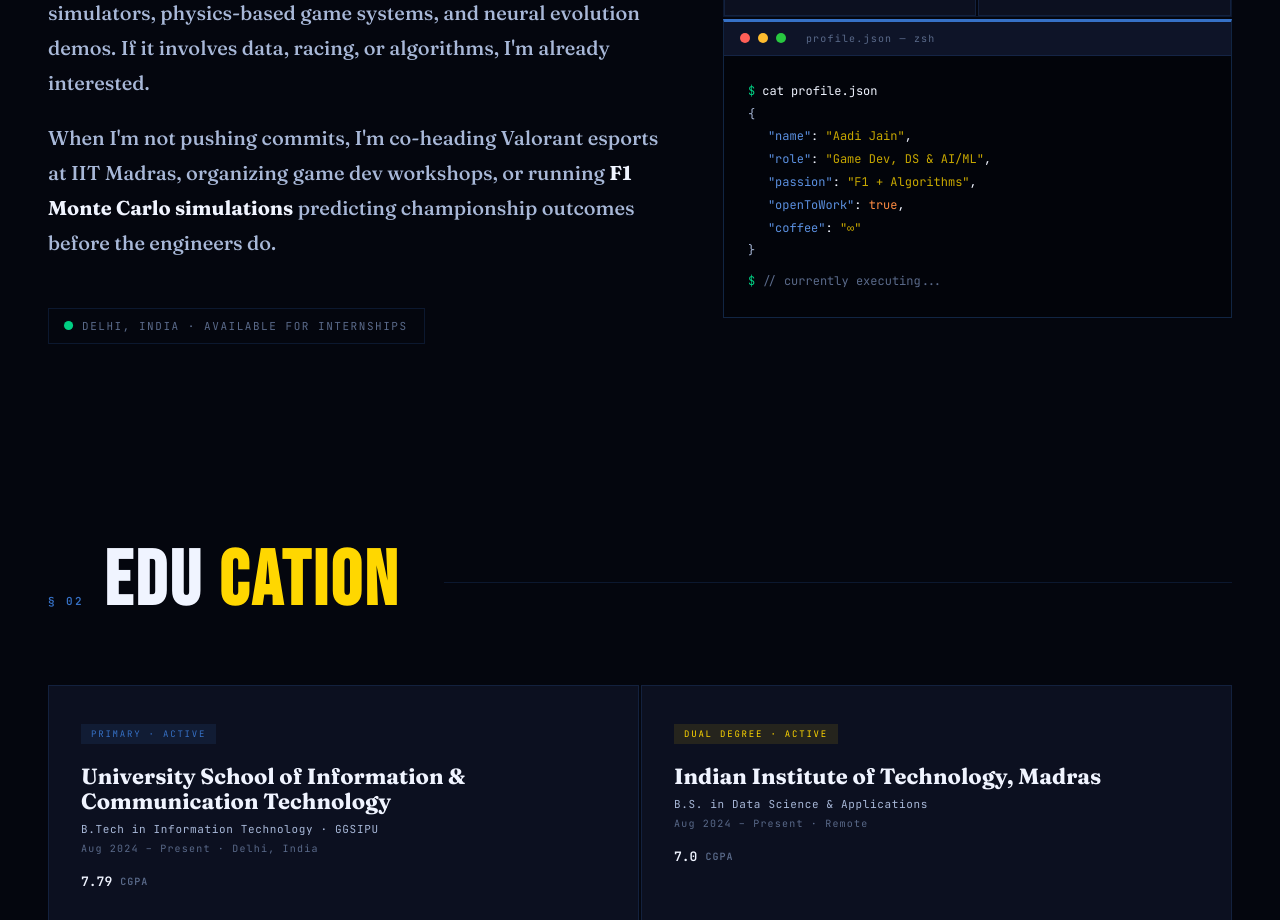
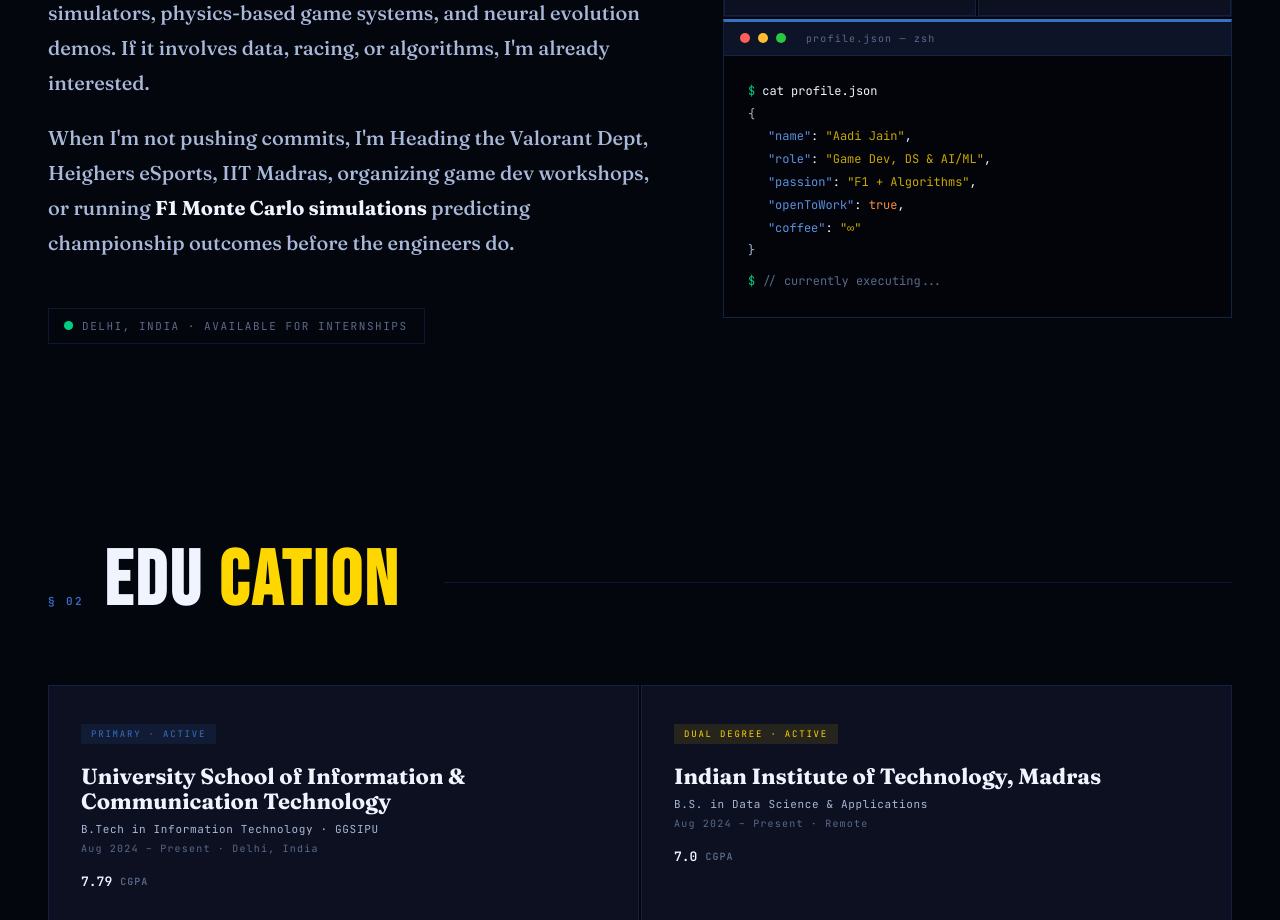
Before and after one commit to DarthRevan02/portfolio, a React (Vite) app: page / in a window 1280 px wide. Shown: the part 1340-2260 px from the top of the page. Built offline with nearby package versions, Linux system fonts and the light colour scheme.

Commit message:
fix: update job title in About component

```diff
--- a/src/components/About.jsx
+++ b/src/components/About.jsx
@@ -20,8 +20,8 @@ export default function About() {
             I'm already interested.
           </p>
           <p>
-            When I'm not pushing commits, I'm co-heading Valorant esports at IIT Madras,
-            organizing game dev workshops, or running <strong>F1 Monte Carlo simulations</strong>{' '}
+            When I'm not pushing commits, I'm Heading the Valorant Dept, Heighers eSports, IIT
+            Madras, organizing game dev workshops, or running <strong>F1 Monte Carlo simulations</strong>{' '}
             predicting championship outcomes before the engineers do.
           </p>
           <div className="location-badge">
```
